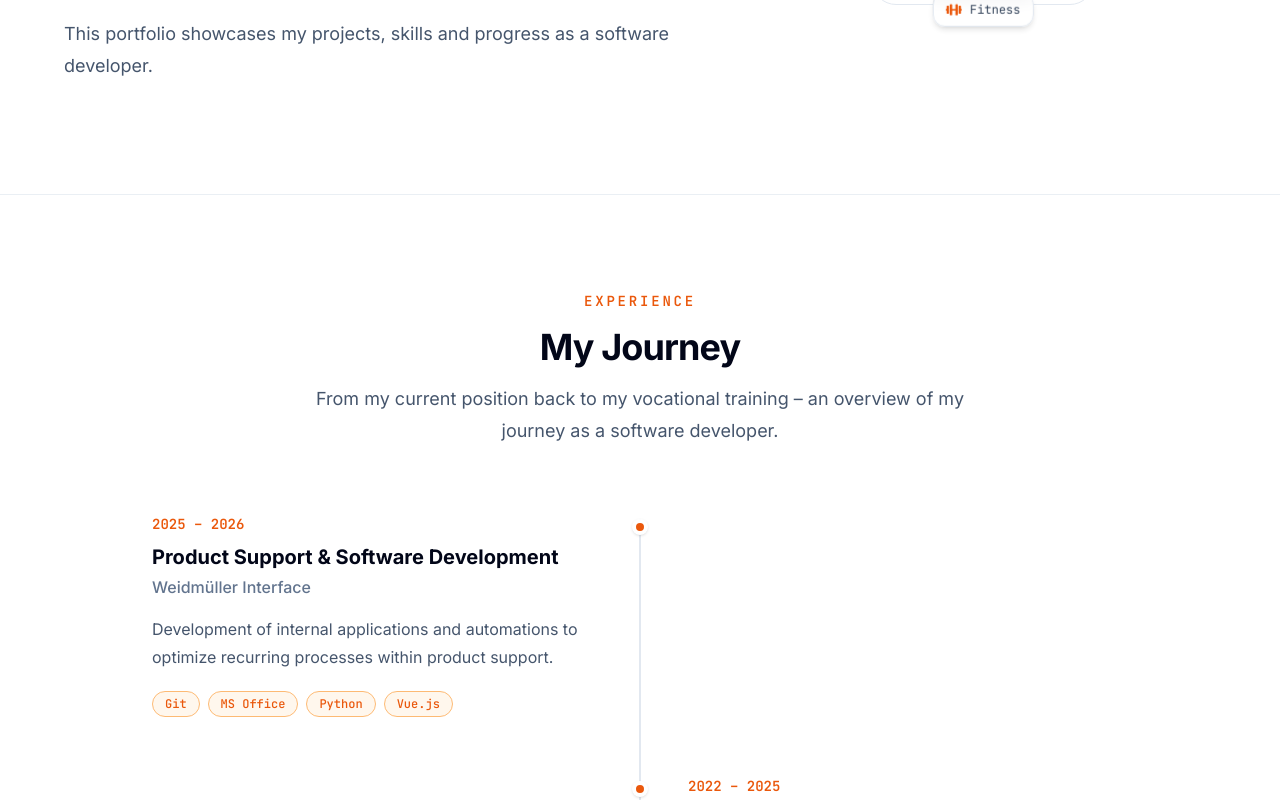
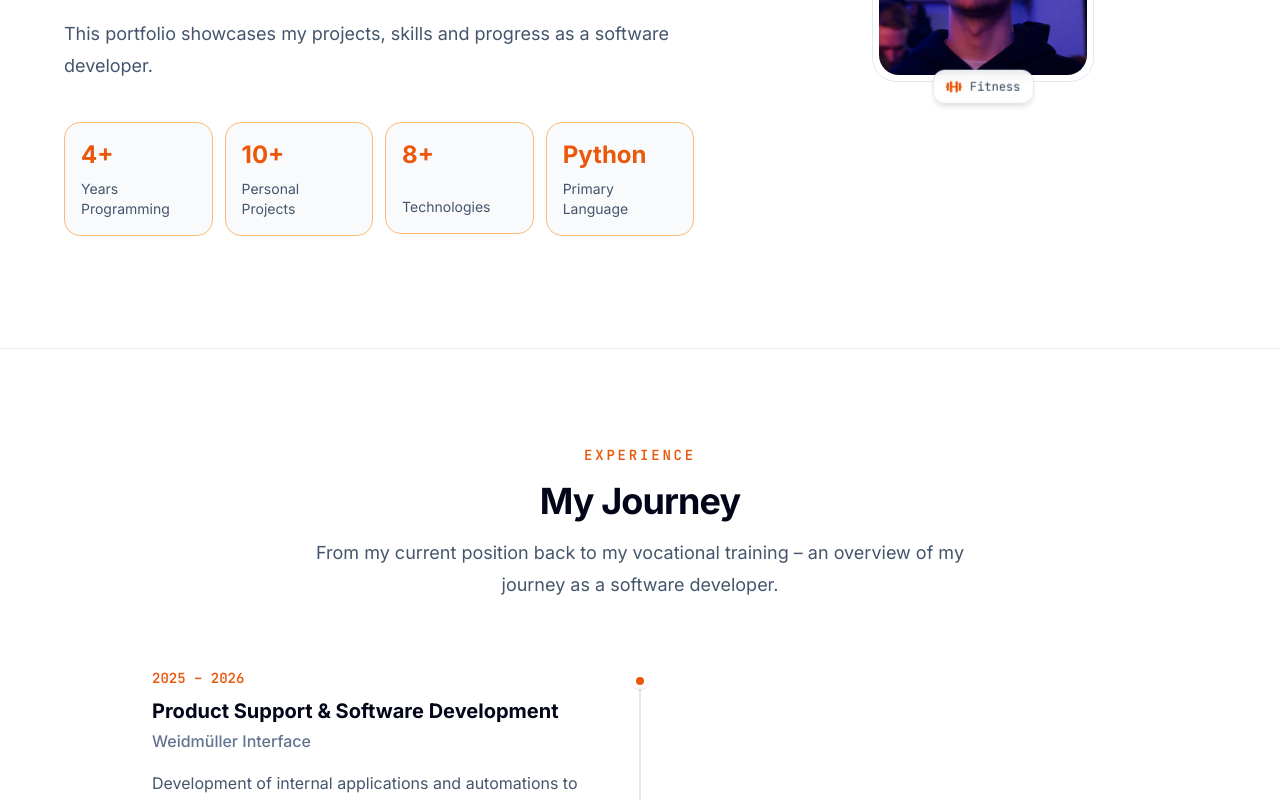
Before and after one commit to IXDemyx/portfolio, a React (Vite) app: page / in a window 1280 px wide. Shown: the part 1240-2040 px from the top of the page. Built offline with nearby package versions, Linux system fonts and the light colour scheme.

Commit message:
ui size and color changes

```diff
--- a/src/components/ProjectCard.tsx
+++ b/src/components/ProjectCard.tsx
@@ -31,7 +31,7 @@ function ProjectCard({
         )}
       </div>
 
-      <div className="flex flex-1 flex-col p-6">
+      <div className="flex flex-1 flex-col p-7">
         <h3 className="mt-3 text-xl font-bold tracking-tight text-slate-950 dark:text-slate-100">
           {project.title[language]}
         </h3>
@@ -51,7 +51,7 @@ function ProjectCard({
           ))}
         </div>
 
-        <div className="mt-6 flex flex-wrap gap-3">
+        <div className="mt-7 flex flex-wrap gap-3">
           <Button
             href={project.github}
             size="small"
--- a/src/components/Timeline.tsx
+++ b/src/components/Timeline.tsx
@@ -25,7 +25,7 @@ function Timeline({ language }: TimelineProps) {
 
       <div className="relative">
         {/* Linie */}
-        <div className="absolute top-2 left-2 h-full w-0.5 -translate-x-1/2 bg-slate-200 dark:bg-(--bg-card) md:left-1/2" />
+        <div className="absolute top-2 left-2 h-full w-0.5 -translate-x-1/2 bg-slate-200 dark:bg-(--accent-border) md:left-1/2" />
 
         <div className="space-y-14">
           {timeline.items.map((item, index) => (
--- a/src/data/about.ts
+++ b/src/data/about.ts
@@ -22,6 +22,37 @@ const about = {
       "This portfolio showcases my projects, skills and progress as a software developer.",
     ],
   },
+
+  stats: [
+    {
+      value: "4+",
+      label: {
+        de: "Jahre Programmierung",
+        en: "Years Programming",
+      },
+    },
+    {
+      value: "10+",
+      label: {
+        de: "Eigene Projekte",
+        en: "Personal Projects",
+      },
+    },
+    {
+      value: "8+",
+      label: {
+        de: "Technologien",
+        en: "Technologies",
+      },
+    },
+    {
+      value: "Python",
+      label: {
+        de: "Hauptsprache",
+        en: "Primary Language",
+      },
+    },
+  ],
 } as const;
 
 export default about;
--- a/src/sections/About.tsx
+++ b/src/sections/About.tsx
@@ -27,9 +27,26 @@ function About({ language }: AboutProps) {
                 <p key={paragraph}>{paragraph}</p>
               ))}
             </div>
+
+            {/* Stats */}
+            <div className="mt-10 grid grid-cols-2 gap-3 sm:grid-cols-4">
+              {about.stats.map((stat, index) => (
+                <div key={stat.label.en} className="h-full">
+                  <Reveal delay={index * 0.1}>
+                    <div className="group flex min-h-28 flex-col justify-between rounded-2xl border border-(--accent-border) bg-(--bg-secondary) p-4 transition duration-300 hover:-translate-y-1 hover:border-(--accent)">
+                      <p className="text-2xl font-bold text-(--accent)">
+                        {stat.value}
+                      </p>
+                      <p className="mt-2 text-sm leading-5 text-slate-600 dark:text-(--text-secondary)">
+                        {stat.label[language]}
+                      </p>
+                    </div>
+                  </Reveal>
+                </div>
+              ))}
+            </div>
           </div>
         </Reveal>
-
         <Reveal delay={0.15}>
           <AboutGraphic />
         </Reveal>
--- a/src/sections/Projects.tsx
+++ b/src/sections/Projects.tsx
@@ -13,9 +13,9 @@ function Projects({ language }: ProjectsProps) {
   return (
     <section
       id="projects"
-      className="border-y border-slate-200/70 bg-transparent px-6 py-28 dark:border-(--accent-soft) "
+      className="border-y border-slate-200/70 bg-transparent px-6 py-24 dark:border-(--accent-soft)"
     >
-      <div className="mx-auto max-w-6xl">
+      <div className="mx-auto max-w-7xl">
         <Reveal>
           <SectionHeading
             subtitle={projectsSection.subtitle[language]}
@@ -24,7 +24,7 @@ function Projects({ language }: ProjectsProps) {
           />
         </Reveal>
 
-        <div className="grid gap-6 md:grid-cols-2 lg:grid-cols-3">
+        <div className="grid gap-8 md:grid-cols-2 xl:grid-cols-3">
           {projects.map((project, index) => (
             <Reveal
               key={project.id}
--- a/src/sections/Skills.tsx
+++ b/src/sections/Skills.tsx
@@ -13,7 +13,7 @@ function Skills({ language }: SkillsProps) {
   return (
     <section
       id="skills"
-      className="relative border-y border-slate-200 px-6 py-28 dark:border-(--accent-soft)"
+      className="relative border-y border-slate-200 px-6 py-24 dark:border-(--accent-soft)"
     >
       <div className="relative z-10 mx-auto max-w-6xl">
         <Reveal>
```
